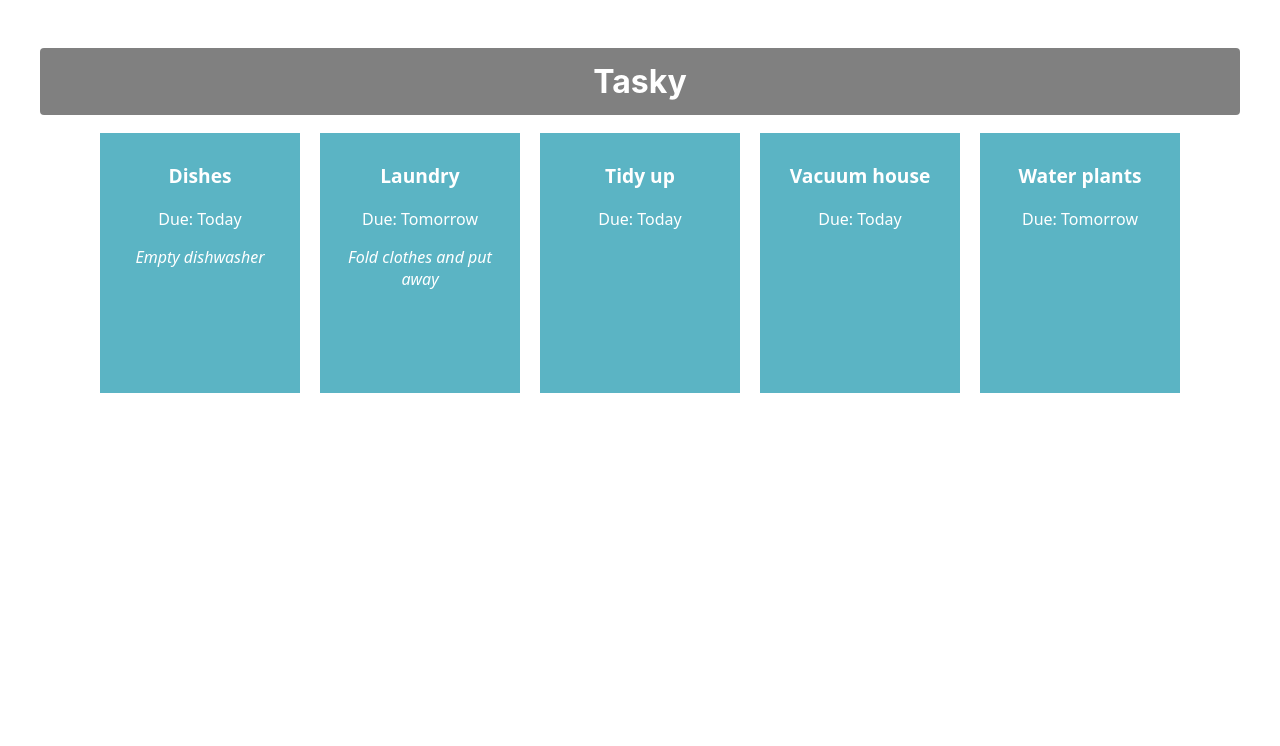
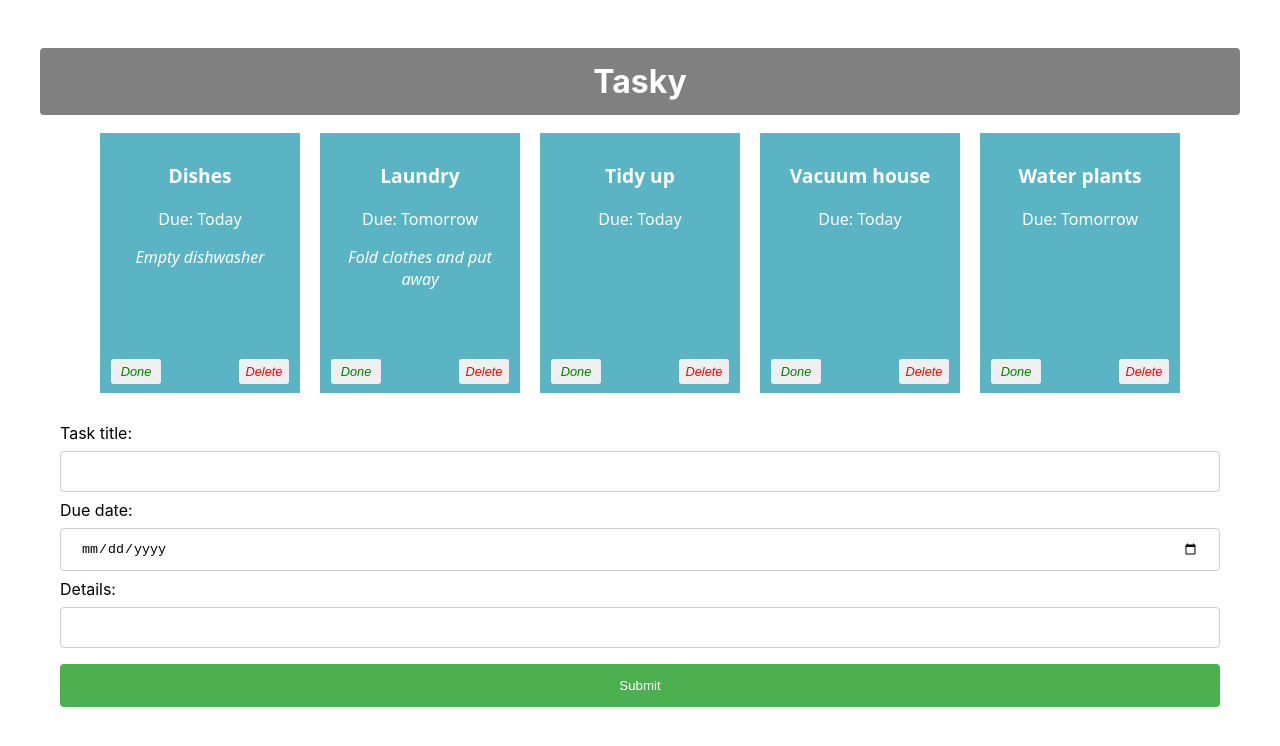
Before and after one commit to Shannon07/react-basics-labs, a React (Create React App) app in the folder tasky/: page / in a window 1280 px wide. Shown: the top 746 px of the page. Built offline with nearby package versions, Linux system fonts and the light colour scheme.

Commit message:
Week 3 Lab A done

```diff
--- a/tasky/package.json
+++ b/tasky/package.json
@@ -8,7 +8,8 @@
     "@testing-library/user-event": "^13.5.0",
     "react": "^18.2.0",
     "react-dom": "^18.2.0",
-    "react-scripts": "5.0.1",
+    "react-scripts": "^5.0.1",
+    "uuid": "^9.0.0",
     "web-vitals": "^2.1.4"
   },
   "scripts": {
--- a/tasky/src/App.css
+++ b/tasky/src/App.css
@@ -38,3 +38,56 @@
 .description {
   font-style: italic;
 }
+
+button {
+  border: none;
+  border-radius: 3px;
+  font-style: italic;
+  font-size: 0.8em;
+  margin: 4px 6px;
+  width: 50px;
+  height: 25px;
+}
+
+.doneButton {
+  position: absolute;
+  bottom: 5px;
+  left: 5px;
+  color: green;
+}
+
+.deleteButton {
+  position: absolute;
+  bottom: 5px;
+  right: 5px;
+  color: red;
+}
+
+input[type=text], input[type=date] {
+  width: 100%;
+  padding: 12px 20px;
+  margin: 8px 0;
+  display: inline-block;
+  border: 1px solid #ccc;
+  border-radius: 4px;
+  box-sizing: border-box;
+}
+
+input[type=submit] {
+  width: 100%;
+  background-color: #4CAF50;
+  color: white;
+  padding: 14px 20px;
+  margin: 8px 0;
+  border: none;
+  border-radius: 4px;
+  cursor: pointer;
+}
+
+input[type=submit]:hover {
+  background-color: #45a049;
+}
+
+form {
+  text-align: left;
+}
--- a/tasky/src/App.js
+++ b/tasky/src/App.js
@@ -1,31 +1,96 @@
+import { v4 as uuidv4 } from 'uuid';
 import React, { useState } from 'react';
 import './App.css';
+import AddTaskForm from './components/Form';
 import Task from './components/Task';
+
+
 
 function App() {
   const [ taskState, setTaskState ] = useState({
     tasks: [
-      { id: 1, title:"Dishes", description: "Empty dishwasher", deadline: "Today" },
-      { id: 2, title: "Laundry", description: "Fold clothes and put away", deadline: "Tomorrow" },
-      { id: 3, title: "Tidy up", deadline: "Today" },
-      { id: 4, title: "Vacuum house", deadline: "Today" },
-      { id: 5, title: "Water plants", deadline: "Tomorrow" }
+      { id: 1, title:"Dishes", description: "Empty dishwasher", deadline: "Today", done: false },
+      { id: 2, title: "Laundry", description: "Fold clothes and put away", deadline: "Tomorrow", done: false },
+      { id: 3, title: "Tidy up", deadline: "Today", done: false},
+      { id: 4, title: "Vacuum house", deadline: "Today", done: false },
+      { id: 5, title: "Water plants", deadline: "Tomorrow", done: false }
     ]
+
   });
+
+  const [ formState, setFormState ] = useState({
+    title: "",
+    description: "",
+    deadline: ""
+  });
+
+
+  const formChangeHandler = (event) => {
+    let form = {...formState};
+
+    switch(event.target.name) {
+      case "title":
+          form.title = event.target.value;
+          break;
+      case "description":
+          form.description = event.target.value;
+          break;
+      case "deadline":
+          form.deadline = event.target.value;
+          break;
+      default:
+          form = formState;
+    };
+    setFormState(form);
+    console.log(formState);
+  };
+
+  const doneHandler = (taskIndex) => {
+    const tasks = [...taskState.tasks];
+    tasks[taskIndex].done = !tasks[taskIndex].done;
+    setTaskState({tasks});
+    console.log(`${taskIndex} ${tasks[taskIndex].done}`);
+  };
+
+  const deleteHandler = (taskIndex) => {
+    const tasks = [...taskState.tasks];
+    tasks.splice(taskIndex, 1);
+    setTaskState({tasks});
+  };
+
+  const formSubmitHandler = (event) => {
+    event.preventDefault();
+
+    const tasks = [...taskState.tasks];
+    const form = {...formState};
+
+    form.id = uuidv4();
+
+    tasks.push(form);
+    setTaskState({tasks});
+  };
+
 
 
   return (
     <div className="container">
       <h1>Tasky</h1>
-      {taskState.tasks.map((task) => (
+      {taskState.tasks.map((task, index) => (
         <Task
           title={task.title}
           description={task.description}
           deadline={task.deadline}
           key={task.id}
+          done={task.done}
+          markDone={() => doneHandler(index)}
+          deleteTask = {() => deleteHandler(index)}
         />
       ))}
+    <AddTaskForm submit={formSubmitHandler} change={formChangeHandler} />
+
+
     </div>
+
   );
 }
 
--- /dev/null
+++ b/tasky/src/components/Form.js
@@ -0,0 +1,28 @@
+import React from "react";
+
+const AddTaskForm = (props) => {
+
+  return (
+    <div>
+        <form onSubmit={props.submit}>
+      <label>
+        Task title:
+        <input type="text" name="title" required onChange={(event) => props.change(event)} />
+    </label>
+    <br />
+    <label>
+        Due date:
+        <input type="date" name="deadline" required onChange={(event) => props.change(event)} />
+    </label>
+    <br />
+    <label>
+        Details:
+        <input type="text" name="description" onChange={(event) => props.change(event)} />
+    </label>
+        <input type="submit" value="Submit" />
+        </form>
+    </div>
+  )
+};
+
+export default AddTaskForm;
--- a/tasky/src/components/Task.js
+++ b/tasky/src/components/Task.js
@@ -3,10 +3,12 @@
 const Task = (props) => {
 
     return (
-        <div className="card">
+        <div className="card" style={{backgroundColor: props.done ? 'lightgrey' : '#5bb4c4'}}>
             <p className="title">{props.title}</p>
             <p>Due: {props.deadline}</p>
             <p className="description">{props.description}</p>
+            <button onClick={props.markDone} className='doneButton'>Done</button>
+            <button className='deleteButton' onClick={props.deleteTask}>Delete</button>
         </div>
     )
 }
```
Also changed, not shown: 1 other file (tests, documents, lock files or other folders). Lines whose indentation alone changed are shown as unchanged.
